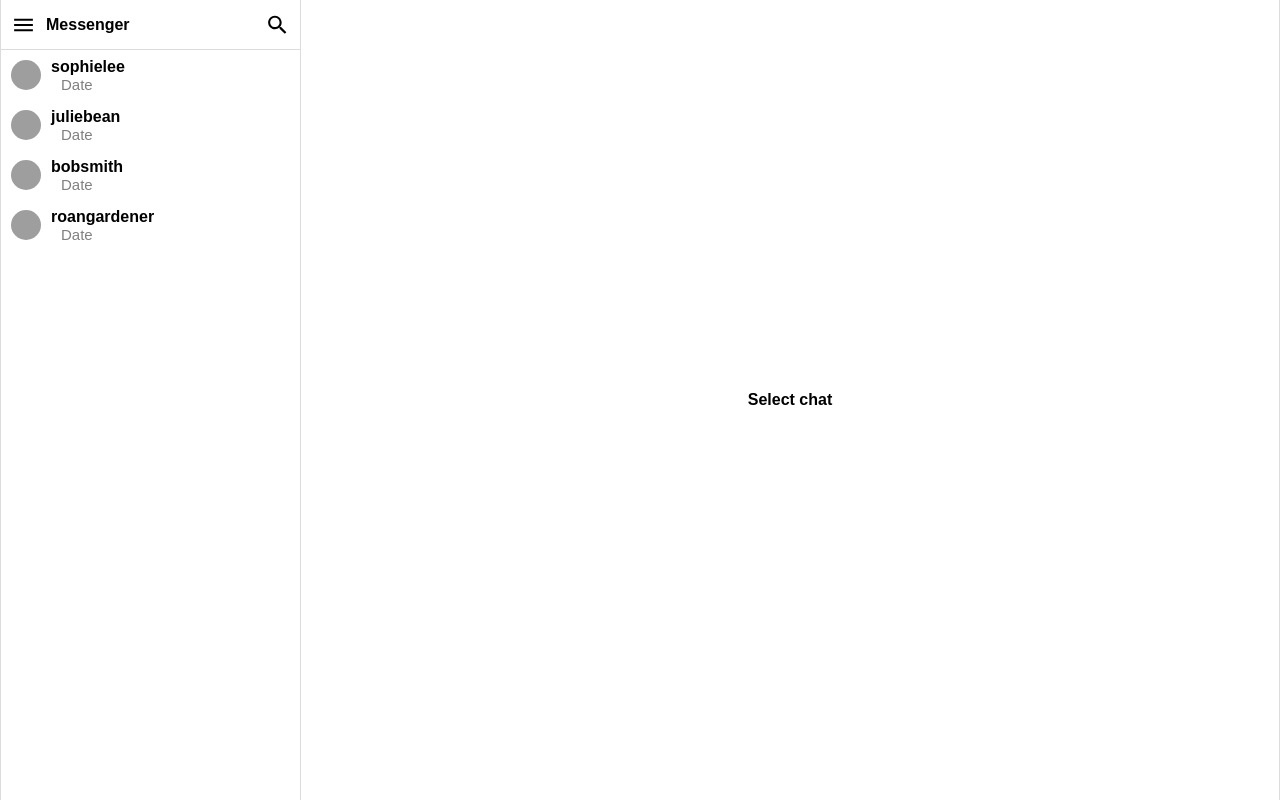
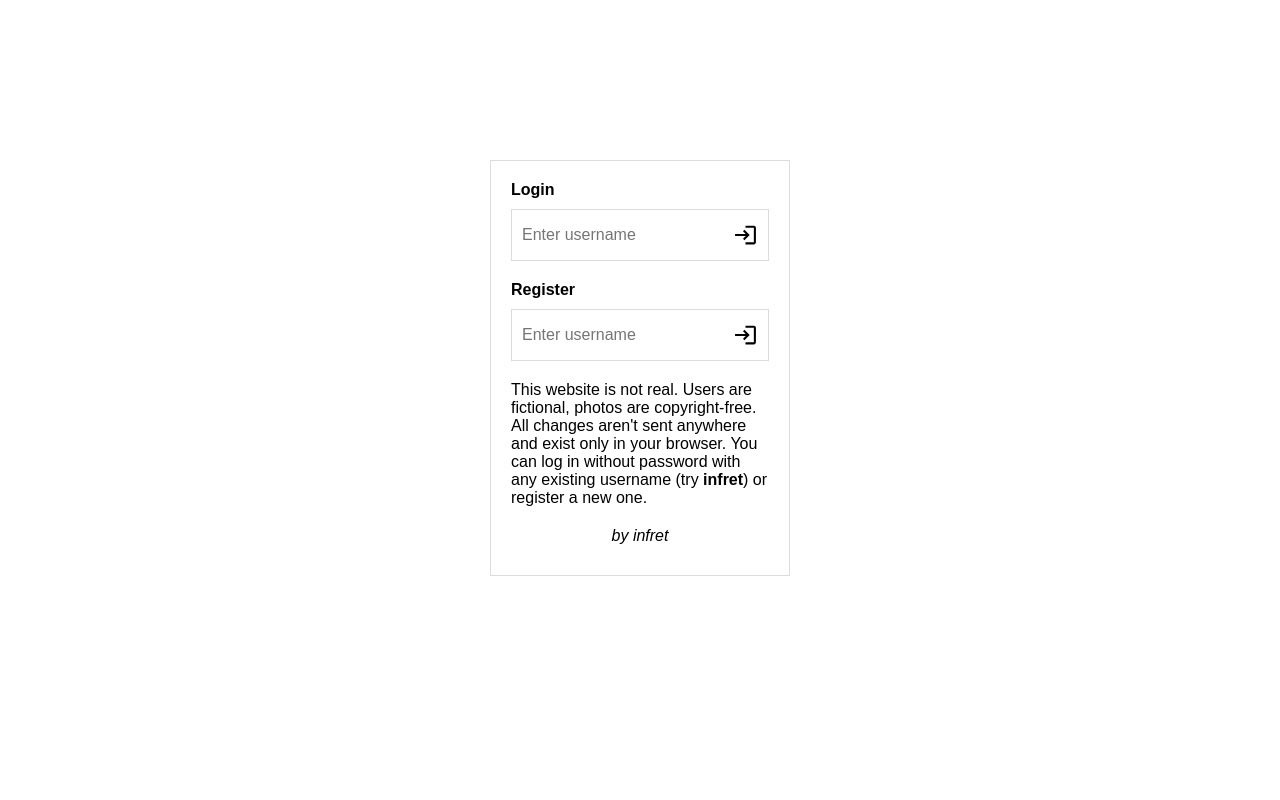
Before and after one commit to infret/vue-messenger, a Vue app: page / in a window 1280 px wide. Built offline with nearby package versions, Linux system fonts and the light colour scheme; grey boxes are pictures that could not be loaded.

Commit message:
Add login functionality

```diff
--- a/src/components/App.vue
+++ b/src/components/App.vue
@@ -1,11 +1,14 @@
 <template>
-  <main>
+  <div>
+    <main v-if='$store.state.currentId >= 0'>
       <Navbar />
       <Chat />
       <Profile />
       <Settings />
       <ContactDialog />
     </main>
+    <Login v-else/>
+  </div>
 </template>
 
 <script>
@@ -14,6 +17,7 @@ import Chat from './Chat'
 import Profile from './Profile'
 import Settings from './Settings'
 import ContactDialog from './ContactDialog'
+import Login from './Login'
 export default {
   created() {
     window.addEventListener('resize', this.setWidth)
@@ -22,8 +26,11 @@ export default {
     window.removeEventListener('resize', this.setWidth)
   },
   name: 'App',
-  components: { Navbar, Chat, Profile, Settings, ContactDialog },
+  components: { Navbar, Chat, Profile, Settings, ContactDialog, Login },
   methods: {
+    loginUser(id){
+      this.$store.commit('loginUser', {id})
+    },
     setWidth() {
       this.$store.state.width = window.innerWidth
     },
--- /dev/null
+++ b/src/components/Login.vue
@@ -0,0 +1,68 @@
+<template>
+  <div class="container">
+    <h2>Login</h2>
+    <form class="field" @submit.prevent="loginUser()">
+      <input class="input" type="text" v-model="loginName" placeholder="Enter username" />
+      <button type="submit" class="button">
+        <img src="../resources/login.svg" />
+      </button>
+    </form>
+    <h2>Register</h2>
+    <form class="field">
+      <input class="input" type="text" v-model="registerName" placeholder="Enter username" />
+      <button type="submit" class="button">
+        <img src="../resources/login.svg" />
+      </button>
+    </form>
+    <p>
+      This website is not real. Users are fictional, photos are copyright-free. All changes aren't
+      sent anywhere and exist only in your browser. You can log in without password with any
+      existing username (try
+      <b>infret</b>) or register a new one.
+    </p>
+    <a href="https://pechkin.dev" class="links"><i>by infret</i></a>
+  </div>
+</template>
+<script>
+export default {
+  data() {
+    return {
+      loginName: '',
+      registerName: ''
+    }
+  },
+  methods: {
+    loginUser() {
+      let user = this.$store.state.users.filter((user) => user.name === this.loginName)[0]
+      if (user) {
+        this.$parent.loginUser(user.id)
+      } else {
+        alert('Wrong username')
+      }
+    }
+  }
+}
+</script>
+
+<style scoped>
+.container {
+  border: 1px solid gainsboro;
+  padding: 20px;
+  width: 300px;
+  margin: 20vh auto auto auto;
+}
+
+.field {
+  border: 1px solid gainsboro;
+  display: flex;
+  align-items: center;
+  justify-content: space-between;
+  margin: 10px 0 20px 0;
+}
+
+.links {
+  margin: 20px 0 10px 0;
+  text-align: center;
+  display: block;
+}
+</style>
--- a/src/components/Navbar.vue
+++ b/src/components/Navbar.vue
@@ -41,8 +41,8 @@
       <div class="menu menu_left">
         <button class="button" @click="$parent.openProfile($store.state.currentId)">Profile</button>
         <button class="button" @click="$parent.toggleSettings()">Settings</button>
-        <button class="button">Add contact</button>
-        <button class="button">Logout</button>
+        <button class="button" @click="$parent.toggleContactDialog()">Add contact</button>
+        <button class="button" @click='$parent.loginUser(-1)'>Logout</button>
       </div>
     </div>
   </nav>
--- a/src/main.js
+++ b/src/main.js
@@ -7,7 +7,7 @@ Vue.use(Vuex)
 new Vue({
   store: new Vuex.Store({
     state: {
-      currentId: 0,
+      currentId: -1,
       companionId: -1,
       openedProfile: -1,
       openedSettings: false,
@@ -70,6 +70,9 @@ new Vue({
           time: Date.now()
         })
       },
+      loginUser(state, {id}){
+        state.currentId = id
+      },
       setCompanion(state, { id }) {
         state.companionId = id
         state.chats.push({ id: state.companionId })
```
Also changed, not shown: src/resources/login.svg (added). Lines whose indentation alone changed are shown as unchanged.
